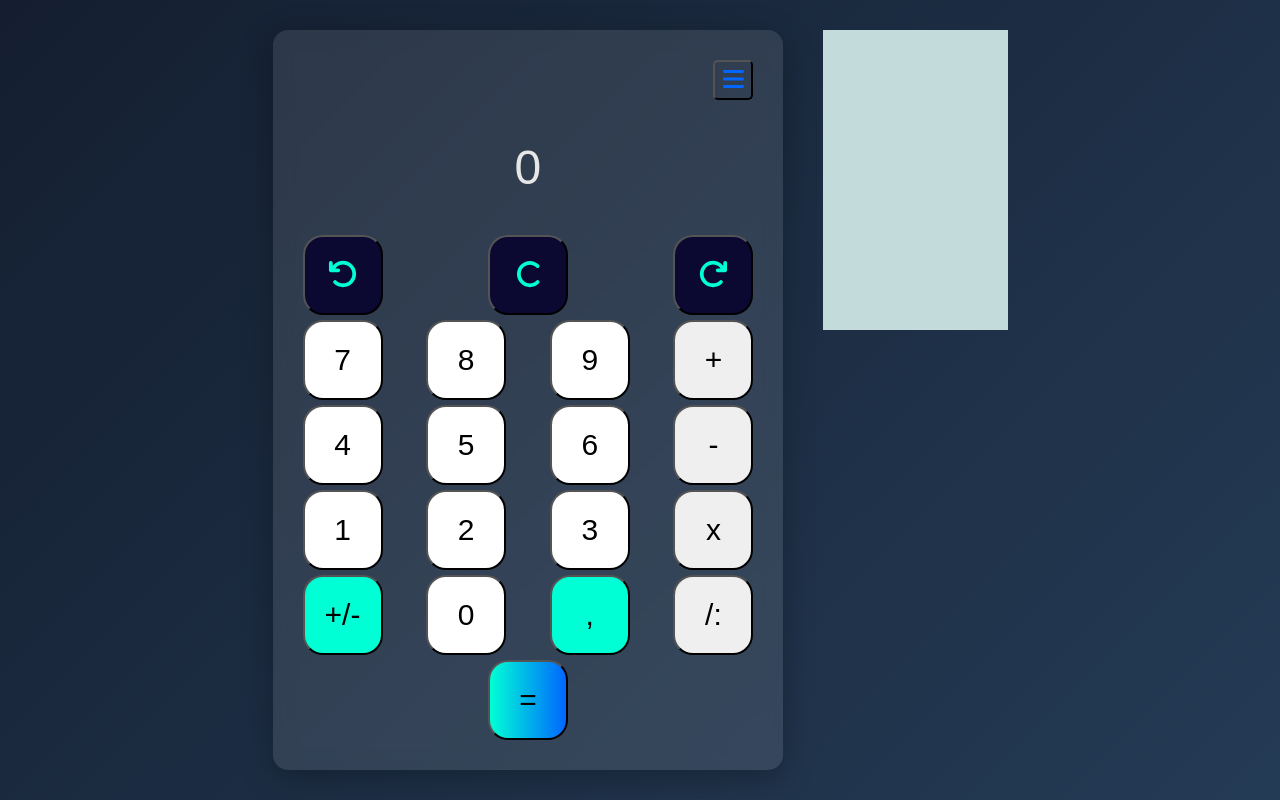
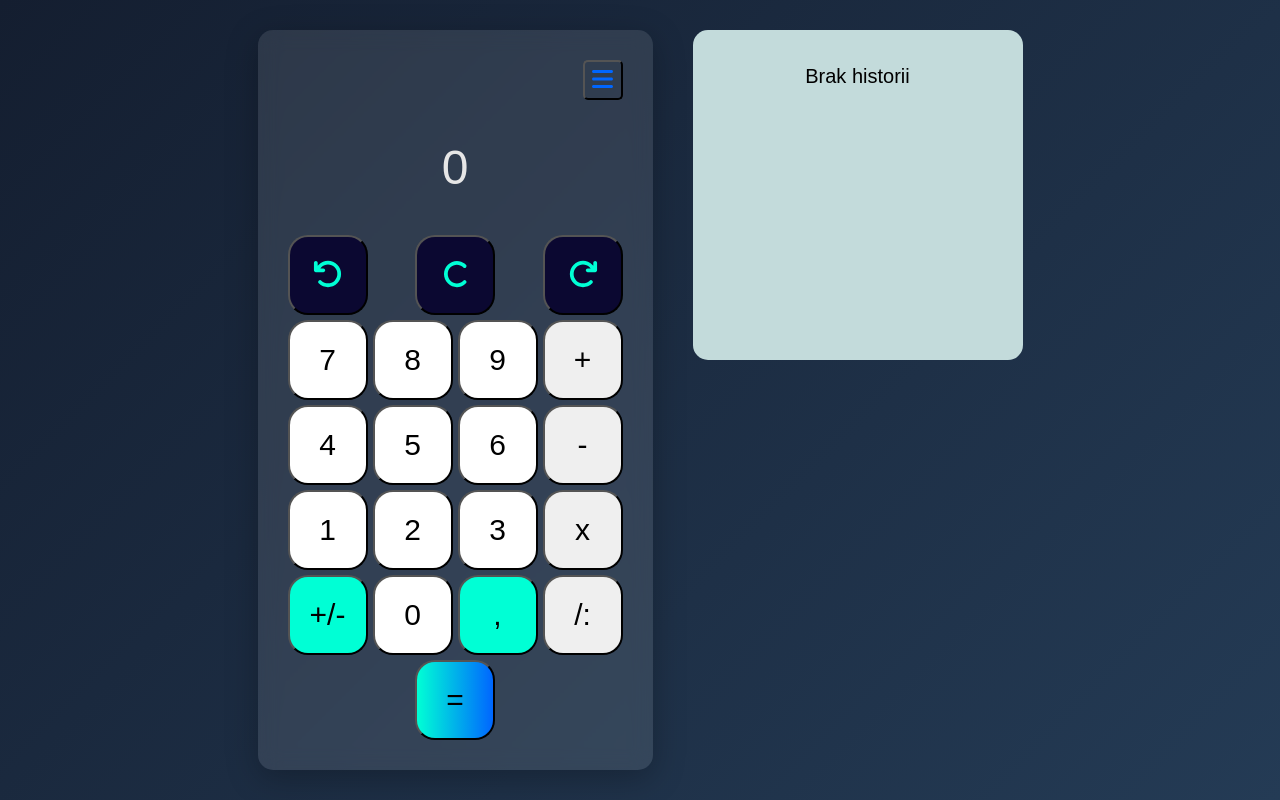
Before and after one commit to PGajewska08/Calculator, a React (Create React App) app: page / in a window 1280 px wide. Both pictures are taken after a click on the button 787 px from the left and 80 px from the top of the page. Built offline with nearby package versions, Linux system fonts and the light colour scheme.

Commit message:
add show history action

```diff
--- a/src/Components/History/HistoryModal.js
+++ b/src/Components/History/HistoryModal.js
@@ -2,10 +2,16 @@ import styles from './HistoryModal.module.scss';
 
 const HistoryModal = ({history}) => {
     return (
+
         <div className={styles.modal}>
+            { (history.length===0) && <p>Brak historii</p>}
             <ul>
                 {history.map((item, index) => (
-                    <li key={index}>{item}</li>
+                    <li key={index}
+                    className={index=== history.length -1 ? styles.last : ""}
+                    >
+                        {item}
+                    </li>
                 ))}
             </ul>
 
--- a/src/Components/History/HistoryModal.module.scss
+++ b/src/Components/History/HistoryModal.module.scss
@@ -1,8 +1,29 @@
 .modal {
     background-color: rgb(195, 219, 219);
-    width: 300px;
+    min-width: 300px;
     color:black;
     font-size: 20px;
     margin-left: 20px;
     min-height: 300px;
+    padding: 15px;
+    border-radius: 15px;
 }
+
+ul {
+    list-style: none;
+    padding: 0;
+
+}
+li {
+    margin-bottom: 5px;
+}
+
+p {
+    text-align: center;
+}
+
+.last {
+    font-weight: bold;
+    //color: #0b0831;
+    text-shadow: rgb(154, 156, 238) 0px 0 5px;
+}
```
